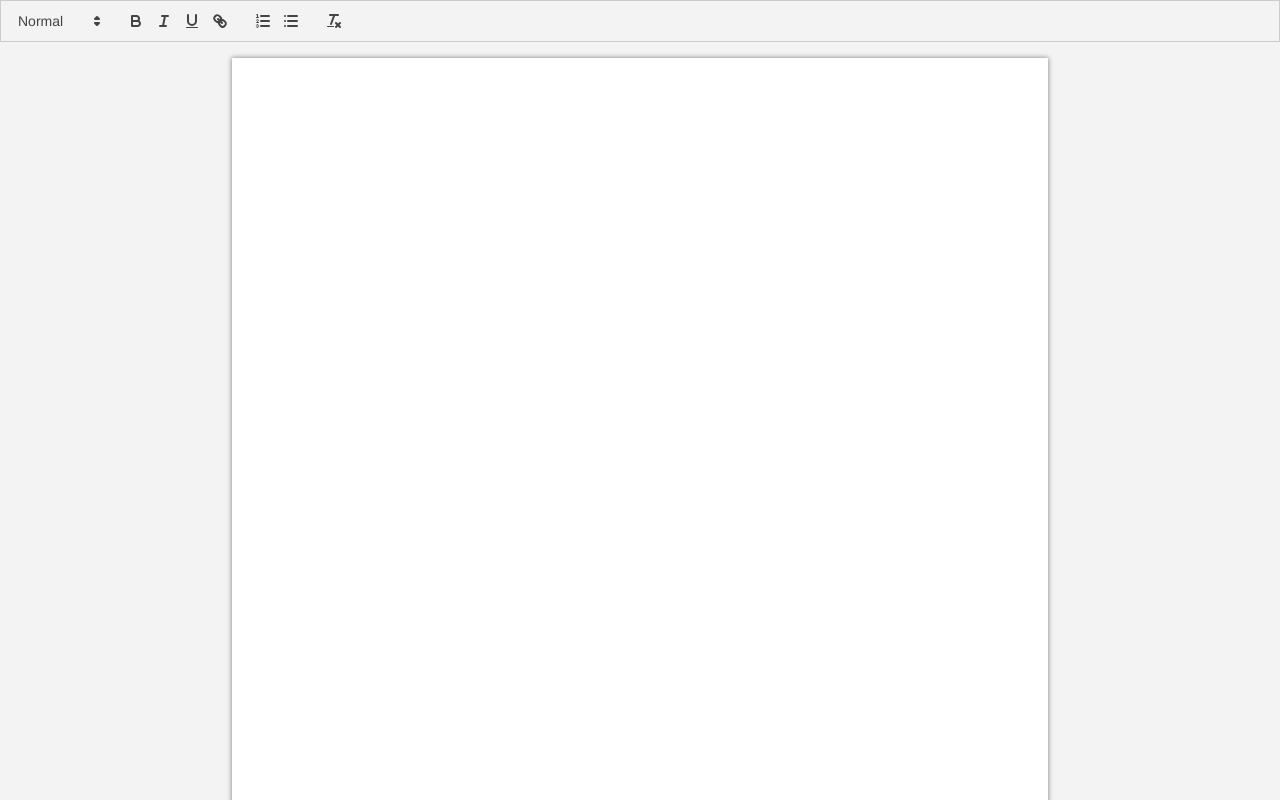
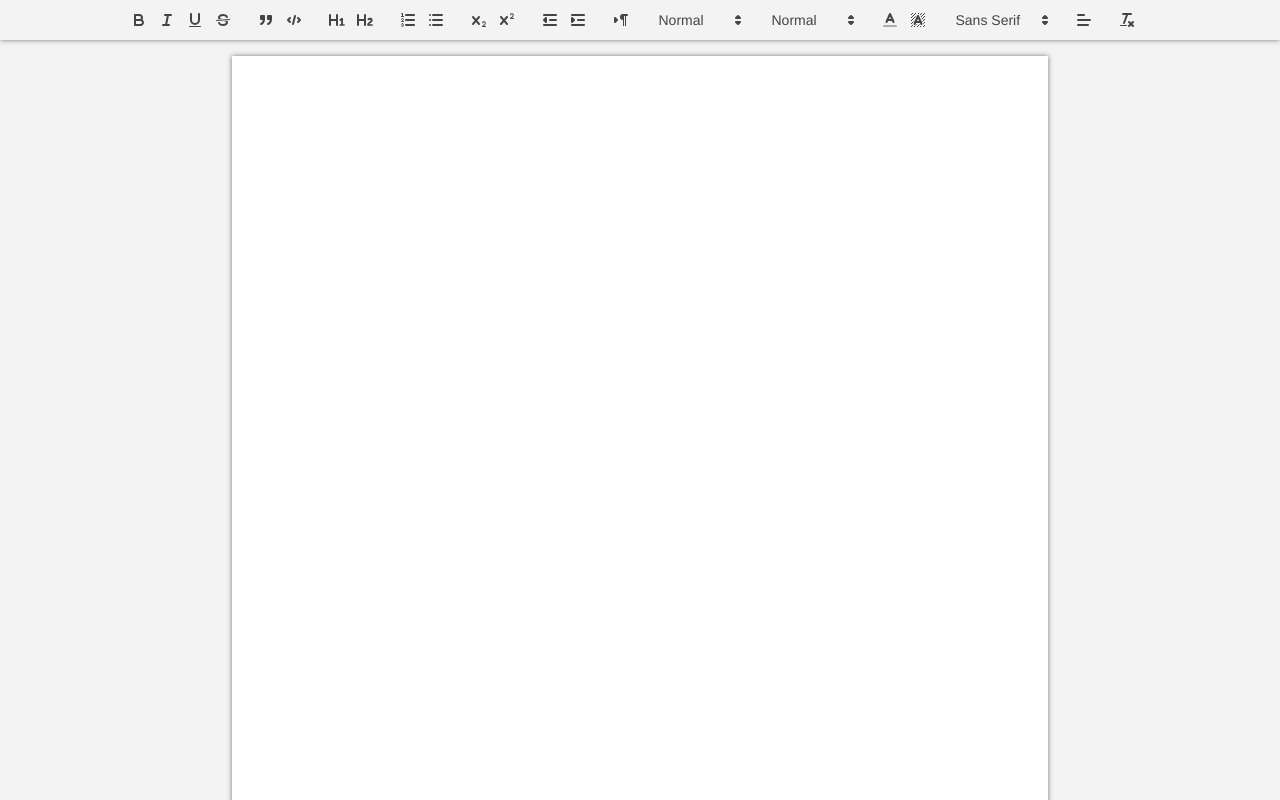
Before and after one commit to Arjunk-g/quickColabTextEditor, a React (Create React App) app in the folder client/quick-colab-text-editor-app/: page / in a window 1280 px wide. Shown: the top 800 px of the page. Built offline with nearby package versions, Linux system fonts and the light colour scheme.

Commit message:
added some more styling as well as differentiated between printable media in CSS, then increased tools in the toolbar

```diff
--- a/client/quick-colab-text-editor-app/src/TextEditor.js
+++ b/client/quick-colab-text-editor-app/src/TextEditor.js
@@ -1,6 +1,26 @@
 import React, { useCallback } from 'react'
 import Quill from 'quill'
 import "quill/dist/quill.snow.css"
+
+const TOOLBAR_OPTIONS = [
+    ['bold', 'italic', 'underline', 'strike'],        // toggled buttons
+    ['blockquote', 'code-block'],
+
+    [{ 'header': 1 }, { 'header': 2 }],               // custom button values
+    [{ 'list': 'ordered'}, { 'list': 'bullet' }],
+    [{ 'script': 'sub'}, { 'script': 'super' }],      // superscript/subscript
+    [{ 'indent': '-1'}, { 'indent': '+1' }],          // outdent/indent
+    [{ 'direction': 'rtl' }],                         // text direction
+
+    [{ 'size': ['small', false, 'large', 'huge'] }],  // custom dropdown
+    [{ 'header': [1, 2, 3, 4, 5, 6, false] }],
+
+    [{ 'color': [] }, { 'background': [] }],          // dropdown with defaults from theme
+    [{ 'font': [] }],
+    [{ 'align': [] }],
+
+    ['clean']                                         // remove formatting button
+];
 
 export default function TextEditor() {
     const wrapperRef = useCallback((wrapper) => {
@@ -8,12 +28,8 @@ export default function TextEditor() {
         wrapper.innerHTML = ""
         const editor = document.createElement('div')
         wrapper.append(editor)
-        new Quill(editor, { theme: 'snow' })
+        new Quill(editor, { theme: 'snow', modules: { toolbar: TOOLBAR_OPTIONS } })
 
-    },
-
-        [])
-
-
+    },[])
     return <div className="container" ref={wrapperRef}></div>
 }
--- a/client/quick-colab-text-editor-app/src/style.css
+++ b/client/quick-colab-text-editor-app/src/style.css
@@ -21,3 +21,36 @@ body {
     display: flex;
     justify-content: center;
 }
+
+.container .ql-toolbar.ql-snow{
+    display: flex;
+    position: sticky;
+    top: 0;
+    justify-content: center;
+    z-index: 1;
+    background-color: #F3F3F3;
+    border: none;
+    box-shadow: 0 0 5px 0 rgba(0, 0, 0, .5);
+}
+
+@page {
+    margin: 1in;
+}
+
+@media print{
+    body {
+        background: none;
+    }
+    .container .ql-editor{
+        width: 6.5in;
+        height: 9in;
+        padding: 0;
+        margin: 0;
+        box-shadow: none;
+        align-self: flex-start;
+    }
+    .container .ql-toolbar.ql-snow {
+        display: none;
+    }
+
+}
```
